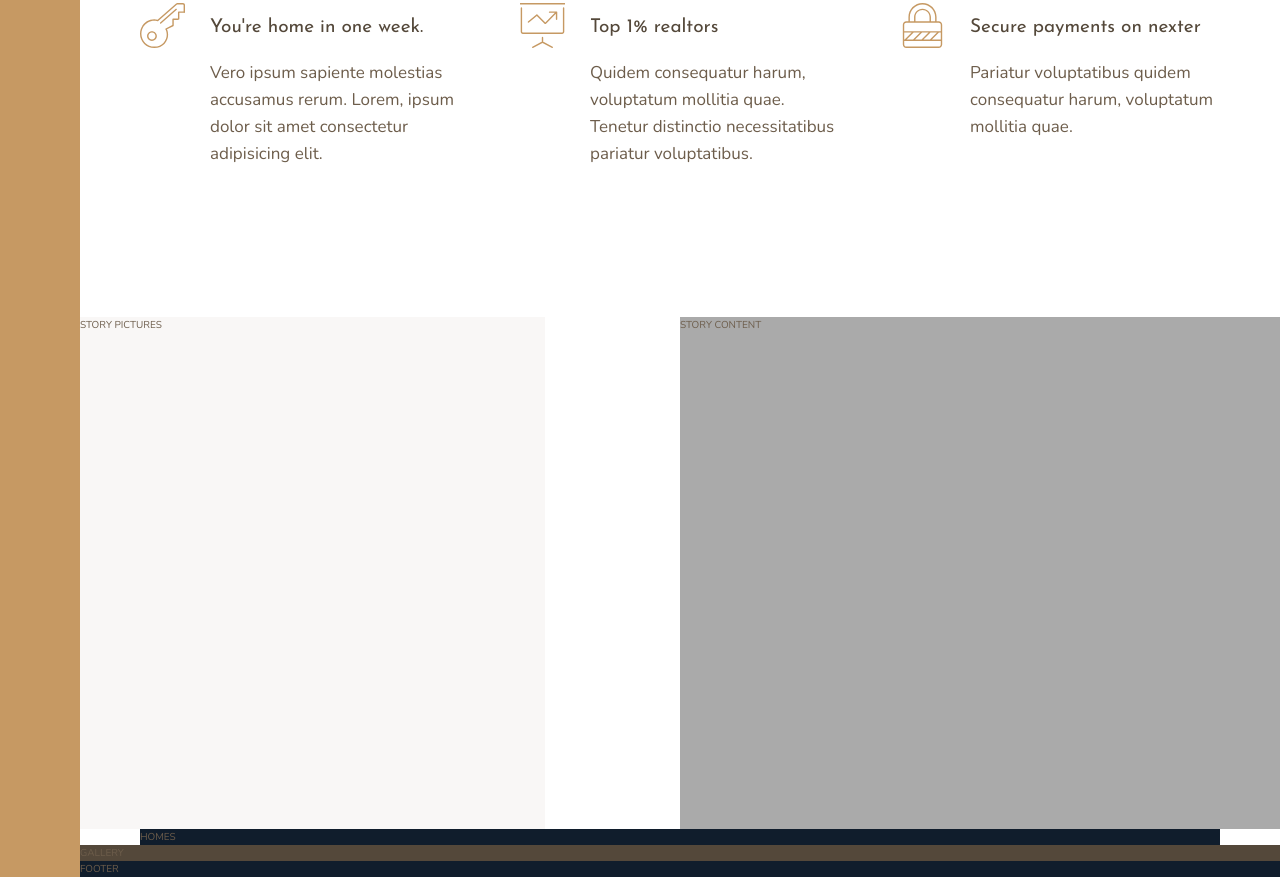
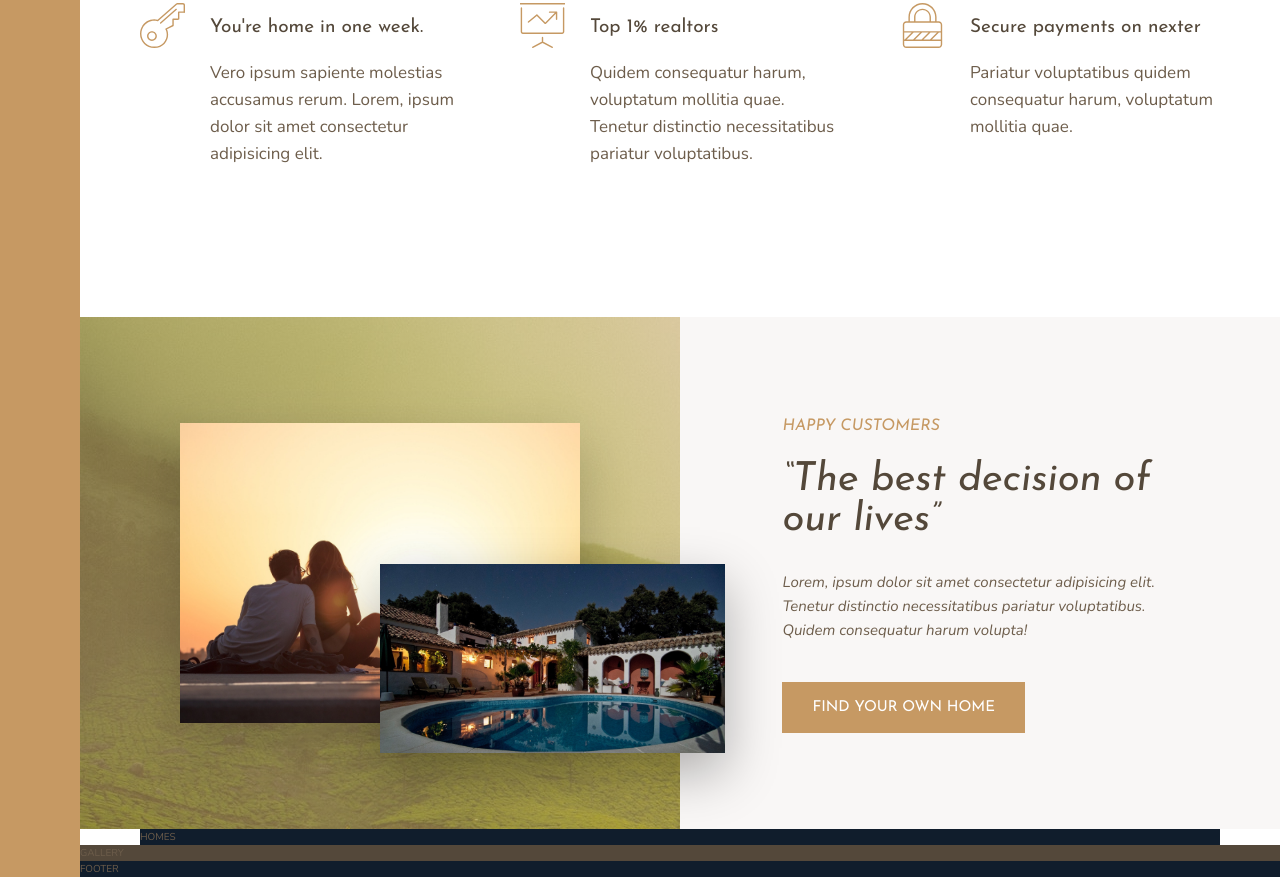
Before and after one commit to Zeus60/nexter, a website: page index.html in a window 1280 px wide. Shown: the part 991-1868 px from the top of the page. Drawn offline with nearby package versions, Linux system fonts and the light colour scheme.

Commit message:
Completed the story section

```diff
--- a/index.html
+++ b/index.html
@@ -98,11 +98,21 @@
 	</section>
 
 	<div class="story__pictures">
-		STORY PICTURES
+		<img src="img/story-1.jpeg" alt="Couple with new house"
+			class="story__img-1">
+		<img src="img/story-2.jpeg" alt="new house" class="story__img-2">
 	</div>
 
 	<div class="story__content">
-		STORY CONTENT
+		<h3 class="heading-3 mb-small">Happy Customers</h3>
+		<h2 class="heading-2 heading-2--dark mb-medium">&ldquo;The best decision of
+			our lives&rdquo;</h2>
+		<p class="story__text">
+			Lorem, ipsum dolor sit amet consectetur adipisicing elit. Tenetur
+			distinctio necessitatibus pariatur voluptatibus. Quidem consequatur harum
+			volupta!
+		</p>
+		<button class="btn">Find your own home</button>
 	</div>
 
 	<section class="homes">
--- a/package.json
+++ b/package.json
@@ -1,5 +1,5 @@
 {
-  "name": "Nexter",
+  "name": "nexter",
   "version": "1.0.0",
   "description": "Nexter webpage",
   "main": "index.js",
--- a/sass/_story.scss
+++ b/sass/_story.scss
@@ -1,11 +1,46 @@
 .story {
   &__pictures {
-    background-color: $color-grey-light-1;
-    grid-column: full-start / col-start 4;
+    background-image: linear-gradient(rgba($color-primary, 0.5), rgba($color-primary, 0.5)),
+      url(../img/back.jpg);
+    grid-column: full-start / col-end 4;
+    display: grid;
+    grid-template-rows: repeat(6, 1fr);
+    grid-template-columns: repeat(6, 1fr);
+    align-items: center;
+  }
+
+  &__img-1 {
+    width: 100%;
+    grid-row: 2 / 6;
+    grid-column: 2 / 6;
+    box-shadow: 0 2rem 5rem rgba(#000000, 0.2);
+  }
+  &__img-2 {
+    width: 115%;
+    grid-row: 4 / 6;
+    grid-column: 4 / 7;
+    z-index: 1;
+    box-shadow: 0 2rem 5rem rgba(#000000, 0.3);
   }
 
   &__content {
-    background-color: $color-grey-light-2;
+    background-color: $color-grey-light-1;
     grid-column: col-start 5 / full-end;
+    padding: 6rem 8vw;
+
+    /* display: flex;
+    flex-direction: column;
+    justify-content: center;
+    align-items: flex-start;
+    */
+    display: grid;
+    align-content: center;
+    justify-items: start;
+  }
+
+  &__text {
+    font-size: 1.5rem;
+    font-style: italic;
+    margin-bottom: 4rem;
   }
 }
--- a/sass/_typography.scss
+++ b/sass/_typography.scss
@@ -9,10 +9,25 @@
 
 .heading-2 {
   @extend %heading;
+  font-size: 4rem;
+  font-style: italic;
+  line-height: 1;
+
+  &--light {
+    color: $color-grey-light-1;
+  }
+
+  &--dark {
+    color: $color-grey-dark-1;
+  }
 }
 
 .heading-3 {
   @extend %heading;
+  font-size: 1.6rem;
+  color: $color-primary;
+  text-transform: uppercase;
+  font-style: italic;
 }
 
 .heading-4 {
@@ -27,3 +42,34 @@
     color: $color-grey-dark-1;
   }
 }
+
+.btn {
+  background-color: $color-primary;
+  color: #fff;
+  border: none;
+  border-radius: 0;
+  font-family: $font-display;
+  font-size: 1.5rem;
+  text-transform: uppercase;
+  padding: 1.8rem 3rem;
+  cursor: pointer;
+  transition: all.2s;
+
+  &:hover {
+    background-color: $color-primary-dark;
+  }
+}
+
+//// Utility Classes ////
+.mb-small {
+  margin-bottom: 2rem;
+}
+.mb-medium {
+  margin-bottom: 3rem;
+}
+.mb-large {
+  margin-bottom: 4rem;
+}
+.mb-huge {
+  margin-bottom: 8rem;
+}
```
Also changed, not shown: css/style.css.
